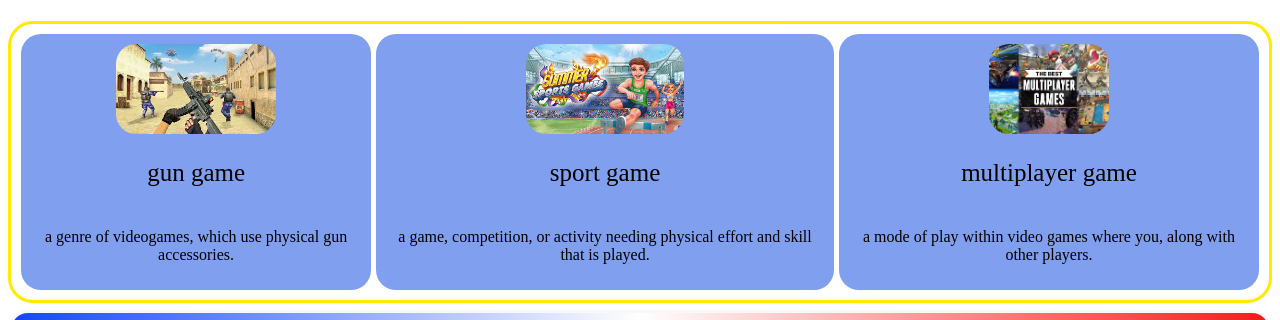
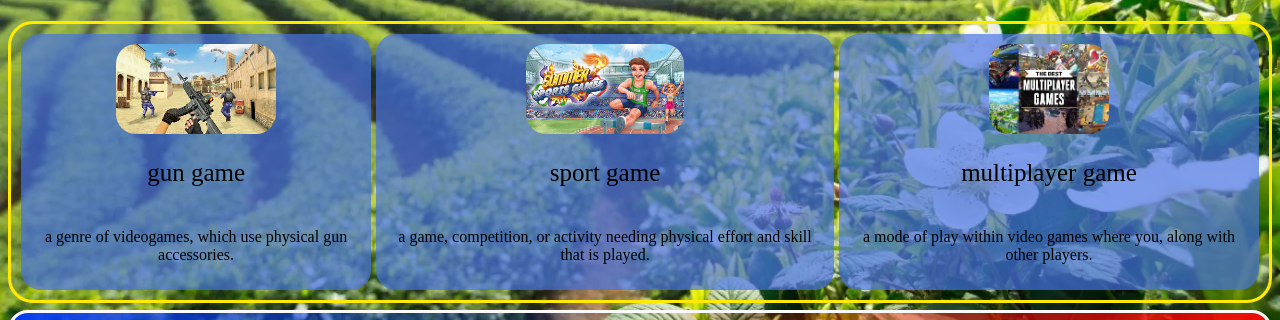
Before and after one commit to adam-abualrob/My-portofolio, a plain HTML site: page index.html in a window 1280 px wide. Shown: the part 460-780 px from the top of the page. Drawn offline with Linux system fonts and the light colour scheme.

Commit message:
Update index.css

```diff
--- a/index.css
+++ b/index.css
@@ -1,5 +1,5 @@
 .body-main {
-    background-image: url(img/tea-garden.webp);
+    background-image: url(assets/tea-garden.webp);
     background-size: cover;
     background-repeat: repeat;
 }
```
